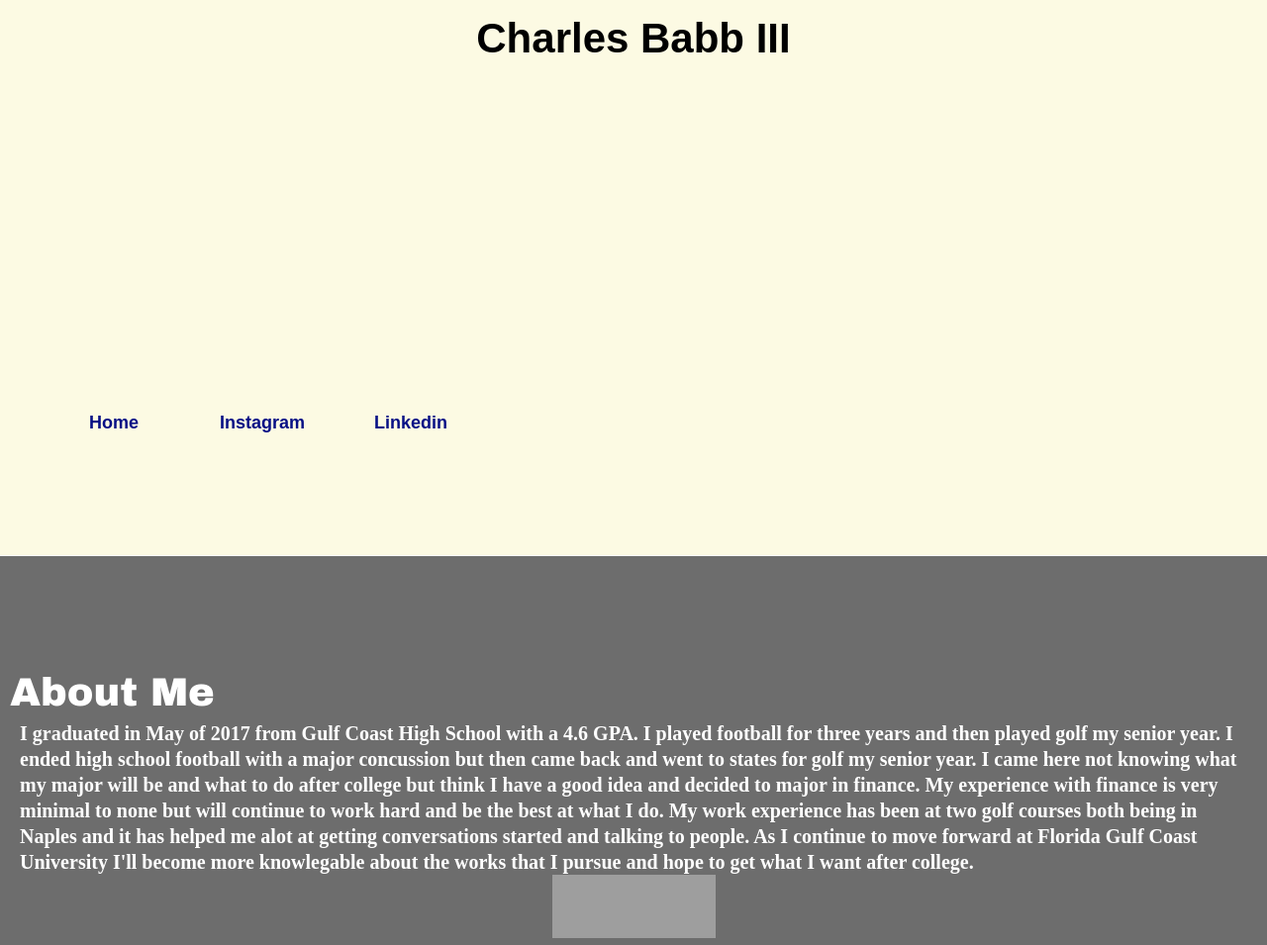
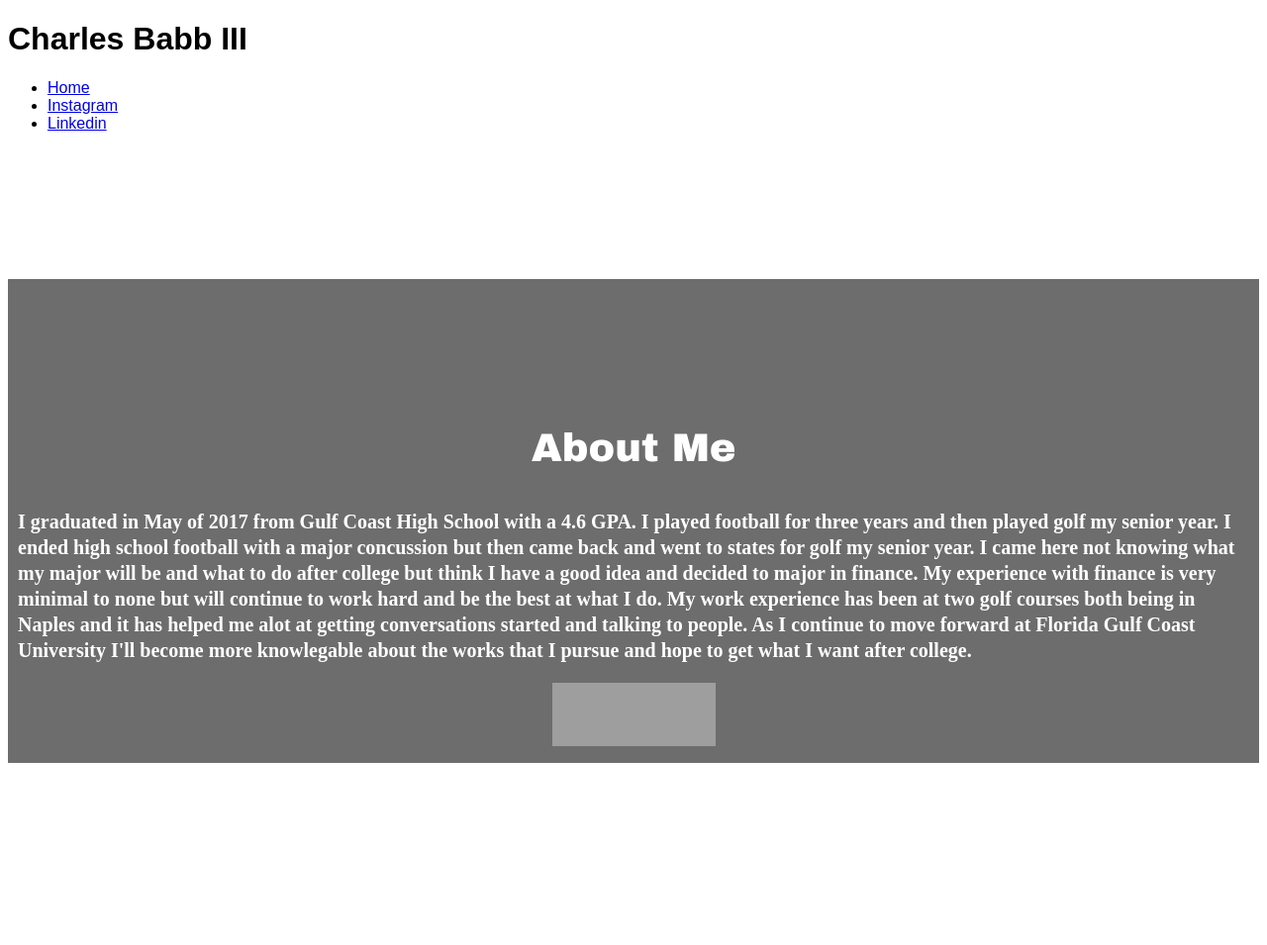
Before and after one commit to tkisch7/tracebabb.github.io, a plain HTML site: page index.html in a window 1280 px wide. Shown: the top 955 px of the page at 99% size. After the commit the page ends 800 px from the top, so only its background shows below. Drawn offline with Linux system fonts and the light colour scheme; grey boxes are pictures that could not be loaded.

Commit message:
Update style.css

```diff
--- a/style.css
+++ b/style.css
@@ -82,115 +82,3 @@ p {
   margin-top: 77px;
   text-align: center;
 }
-
-body {
- 	margin: 0;
- 	padding: 0;
- 	text-align: left;
- 	font: 12px Arial, Helvetica, sans-serif;
- 	font-size: 24px;
-  color: #1021f4;
- 	background: #fcfae3;
-	background-repeat:repeat-x;
- }
- *
- {
-   margin: 0 auto 0 auto;
-  text-align:left;}
-
- #container
-  {
-    display: block;
-   height:auto;
-   position: relative;
-   width: 940px;
- }
-
- h1
- {
- text-align: center;
- padding-top: 15px;
- font-size:42px;
- color:#000000;
- left:570px;
- top:100px;
- }
-
-
- #mainpic h2
- {
- position:absolute;
- text-align:right;
- color:#E1E7F7;
- left:570px;
- top:130px;
- }
-
- #mainpic
- {
- background-image:url(IMG_2787.JPG);
- background-repeat:no-repeat;
- width:900px;
- height:400px;
- }
-
-
-
-
-
-
- #menu
- {
- background-repeat:no-repeat;
- color:#ADD8E6;
- width:940px;
- height:69px;
- float:left;
- clear:both;
- }
-
-
-
- #menu ul {
- 	list-style: none;
- 	padding: 0px;
- 	margin-left:auto;
- 	width:900px;
- }
-
- #menu li {
- 	list-style: none;
- 	padding: 0px;
- 	display: inline;
-
- }
-
- #menu a {
- 	float: left;
- 	width: 150px;
- 	height: 40px;
- 	display: block;
- 	text-align: center;
- 	text-decoration: none;
- 	color: #060f85;
- 	font-weight: bold;
- 	padding-top: 17px;
- 	font-size: 18px;
- }
-
- #menu a:hover{
- 	color:#BAD1F3;
- }
-
- #content p
- {
-
- }
-
-
- html, body {
- text-align: center;
- }
- p {text-align: left;
-    Padding-left: 10px;
-}
```
